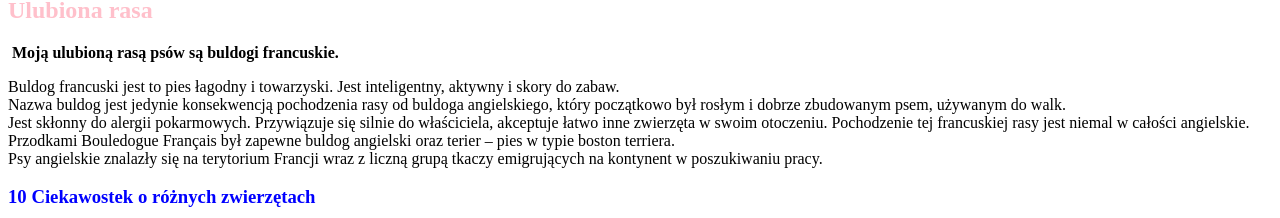
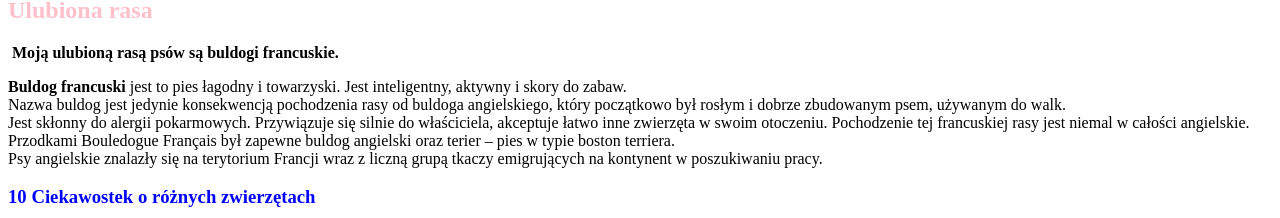
Before and after one commit to WiktoriaM03/WiktoriaM03.github.io, a plain HTML site: page index.html in a window 1280 px wide. Shown: the part 227-445 px from the top of the page. Drawn offline with Linux system fonts and the light colour scheme.

Commit message:
Update index.html

```diff
--- a/index.html
+++ b/index.html
@@ -26,7 +26,7 @@
     <img src=""
    <p> <strong>  Moją ulubioną rasą psów są buldogi francuskie. </strong> </p>
    <p>
-    Buldog francuski jest to pies łagodny i towarzyski. Jest inteligentny, aktywny i skory do zabaw. <br> Nazwa buldog jest jedynie konsekwencją pochodzenia rasy od buldoga angielskiego, który początkowo był rosłym i dobrze zbudowanym psem, używanym do walk.<br> Jest skłonny do alergii pokarmowych. Przywiązuje się silnie do właściciela, akceptuje łatwo inne zwierzęta w swoim otoczeniu.
+    <strong>Buldog francuski</strong> jest to pies łagodny i towarzyski. Jest inteligentny, aktywny i skory do zabaw. <br> Nazwa buldog jest jedynie konsekwencją pochodzenia rasy od buldoga angielskiego, który początkowo był rosłym i dobrze zbudowanym psem, używanym do walk.<br> Jest skłonny do alergii pokarmowych. Przywiązuje się silnie do właściciela, akceptuje łatwo inne zwierzęta w swoim otoczeniu.
     Pochodzenie tej francuskiej rasy jest niemal w całości angielskie. <br>Przodkami Bouledogue Français był zapewne buldog angielski oraz
     terier – pies w typie boston terriera. <br>
     Psy angielskie znalazły się na terytorium Francji wraz z liczną grupą tkaczy emigrujących na kontynent w poszukiwaniu pracy.
```
